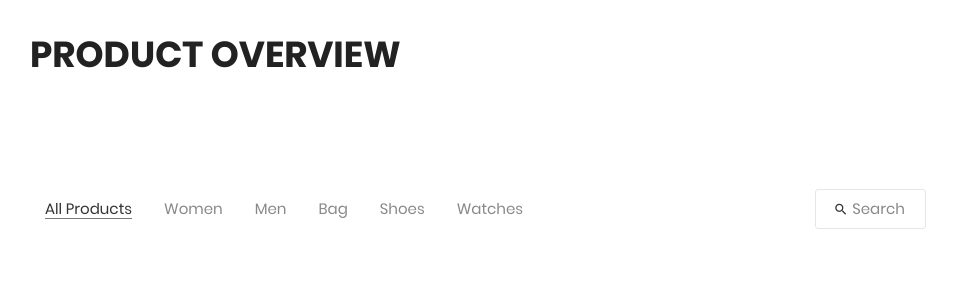
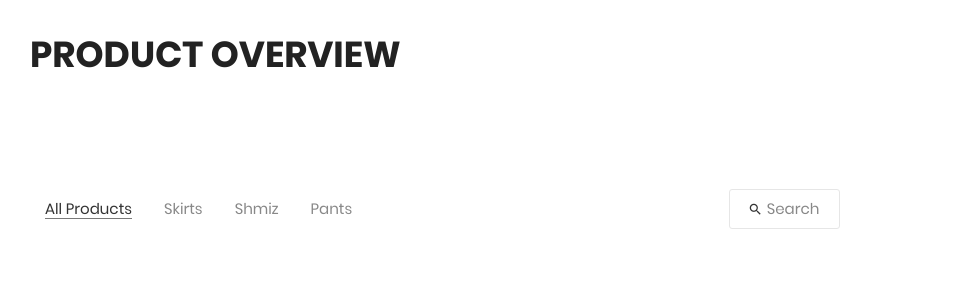
Before and after one commit to abdurhmanmohamed/heba-fasion, a Flask app: page / in a window 1280 px wide. Shown: the part 1310-1602 px from the top of the page, without its empty margins (25-982 px from the left). Run offline with Flask 3, Linux system fonts and the light colour scheme; data comes from the database, SQL or seed files in the repository; both versions use the stored data as it was after the commit; data that the repository does not hold is empty; some libraries are stand-ins or nearby versions; some web fonts are replaced.

Commit message:
adding the filter and some changes

```diff
--- a/server.py
+++ b/server.py
@@ -18,7 +18,8 @@ from flask_login import LoginManager,UserMixin,login_user, login_required,curren
 app= Flask(__name__)
 login_manager = LoginManager(app)
 app.secret_key='abdomohamed'
-app.config["SQLALCHEMY_DATABASE_URI"] = "postgresql://postgres.xnaxxvhxyzruoevrgjga:abdo-mohamed20@aws-1-eu-west-1.pooler.supabase.com:6543/postgres"
+# app.config["SQLALCHEMY_DATABASE_URI"] = "postgresql://postgres.xnaxxvhxyzruoevrgjga:abdo-mohamed20@aws-1-eu-west-1.pooler.supabase.com:6543/postgres"
+app.config["SQLALCHEMY_DATABASE_URI"] = "sqlite:///project.db"
 SUPABASE_URL = "https://wmkfvadfdnjpmdurnudb.supabase.co"
 SUPABASE_KEY = "sb_publishable_aCVfYc4k1oCSUl3twmfjVA_iSlR3gy6"
 BUCKET = "items"
@@ -30,6 +31,7 @@ db = SQLAlchemy(model_class=Base)
 db.init_app(app)
 
 class Admin(db.Model, UserMixin):
+    __tablename__ = "admin"
     id:Mapped[int] = mapped_column(Integer,primary_key=True)
     name:Mapped[str] = mapped_column(String(150), nullable=False)
     number:Mapped[int] = mapped_column(Integer, nullable=False)
@@ -245,7 +247,8 @@ def shop():
 def shoping_cart():
     cart_items = Cart.query.filter_by(session_id=session['session_id']).all()
     total_price = sum(item.price*item.amount for item in cart_items)
-    return render_template('shoping-cart.html', items = cart_items, total_price = total_price)
+
+    return render_template('shoping-cart.html', items = cart_items , total_price = total_price)
 
 
 @app.route('/login',methods=['POST', 'GET'])
@@ -302,6 +305,10 @@ def register():
 
 @app.route('/checkout', methods = ['POST', 'GET'])
 def check_out():
+
+    cart_items = Cart.query.filter_by(session_id=session['session_id'], order_id=None).all()
+    total_amount = sum(item.amount for item in cart_items)
+    total_price = sum(item.price*item.amount for item in cart_items)
     if request.method =='POST':
 
         order = Order(
@@ -316,16 +323,19 @@ def check_out():
         db.session.commit()
 
         # 2️⃣ Assign cart items of this session to the order
-        cart_items = Cart.query.filter_by(session_id=session['session_id'], order_id=None).all()
         for item in cart_items:
             item.order_id = order.id
+
         db.session.commit()
 
         # 3️⃣ Optional: clear session cart (start fresh)
         session.pop('session_id', None)
         return render_template('after-order.html')
+
+    elif not cart_items:
+        return redirect(url_for('home'))
     else:
-        return render_template('checkout.html')
+        return render_template('checkout.html', items_num = total_amount,total_price=total_price)
 
 @app.route('/dashboard')
 @login_required
--- a/templates/shop-body.html
+++ b/templates/shop-body.html
@@ -390,34 +390,23 @@
         </button>
         <button
           class="stext-106 cl6 hov1 bor3 trans-04 m-r-32 m-tb-5"
-          data-filter=".women"
+          data-filter=".جيبه"
         >
-          Women
+          Skirts
         </button>
         <button
           class="stext-106 cl6 hov1 bor3 trans-04 m-r-32 m-tb-5"
-          data-filter=".men"
+          data-filter=".شميز"
         >
-          Men
+          Shmiz
         </button>
         <button
           class="stext-106 cl6 hov1 bor3 trans-04 m-r-32 m-tb-5"
-          data-filter=".bag"
+          data-filter=".بنطلون"
         >
-          Bag
+          Pants
         </button>
-        <button
-          class="stext-106 cl6 hov1 bor3 trans-04 m-r-32 m-tb-5"
-          data-filter=".shoes"
-        >
-          Shoes
-        </button>
-        <button
-          class="stext-106 cl6 hov1 bor3 trans-04 m-r-32 m-tb-5"
-          data-filter=".watches"
-        >
-          Watches
-        </button>
+
       </div>
 
       <div class="flex-w flex-c-m m-tb-10">
@@ -452,11 +441,11 @@
     <div class="row isotope-grid">
       {% for item in items: %}
       <div
-        class="col-sm-6 col-md-4 col-lg-3 p-b-35 isotope-item women rounded-2"
+        class="col-sm-6 col-md-4 col-lg-3 p-b-35 isotope-item {{item.name}} rounded-2"
         id="popup"
       >
         <!-- Block2 -->
-        <div class="block2 rounded-2">
+        <div class="block2 rounded-2" data-category="{{item.name}}">
           <div class="block2-pic hov-img0 rounded-2">
             <img
               src="{{ item.item_imgs[0].img if item.item_imgs|length > 0 else url_for('static', filename='images/blog-06.jpg') }}"
@@ -610,7 +599,7 @@
                   <div class="size-203 flex-c-m respon6">Color</div>
 
                   <div class="size-204 respon6-next">
-                    <div class="rs1-select2 bor8 bg0" style="font-family:  'Cairo', 'sans-serif';">
+                    <div class="rs1-select2 bor8 bg0" style="font-family:  'Cairo', 'sans-serif'; visibility: hidden;">
                       <select
                         style="font-family:  'Cairo', 'sans-serif';"
                         class="js-select2"
```
Also changed, not shown: margin.py (added, +34 -0 lines), templates/checkout.html (+5 -12 lines), templates/dashboard.html (+10 -1 lines), templates/shoping-cart.html (+1 -16 lines), database.db (added), instance/project.db, project.db (added).
